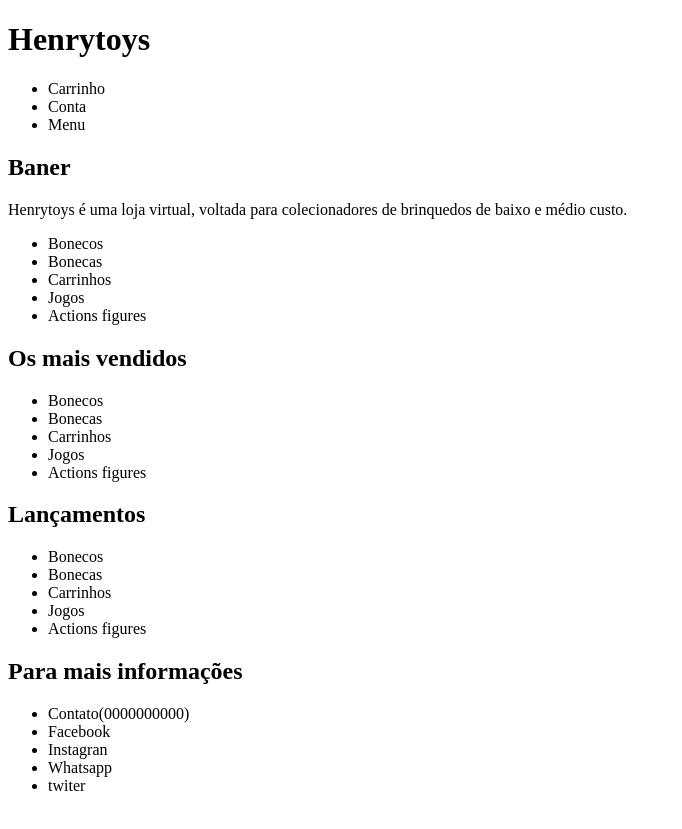
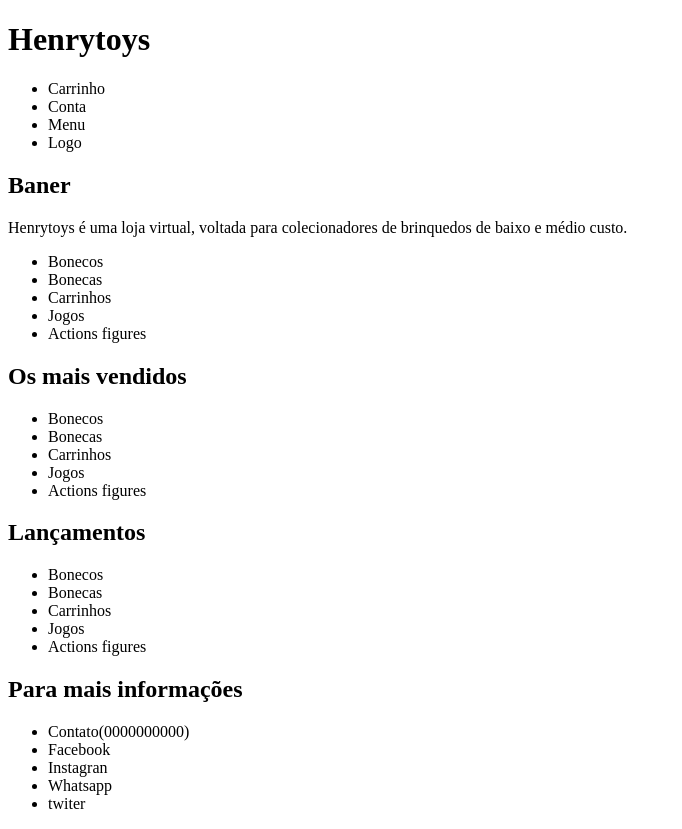
Before and after one commit to RustemDev/Projeto-Henrytoys, a plain HTML site: page index.html in a window 1280 px wide. Shown: the whole page, without its empty margins (0-682 px from the left). Drawn offline with Linux system fonts and the light colour scheme.

Commit message:
Implementei o Main depois do primeiro header

```diff
--- a/index.html
+++ b/index.html
@@ -16,10 +16,12 @@
             <li>Carrinho</li>
             <li>Conta</li>
             <li>Menu</li>
+            <li>Logo</li>
         </ul>
         </nav>
     </div>
 </header>
+<main>
 <section>
     <header>
         <h2>
@@ -65,6 +67,7 @@
         </ul>
     </header>
 </section>
+</main>
 <footer>
     <header>
         <h2>Para mais informações</h2>
```
